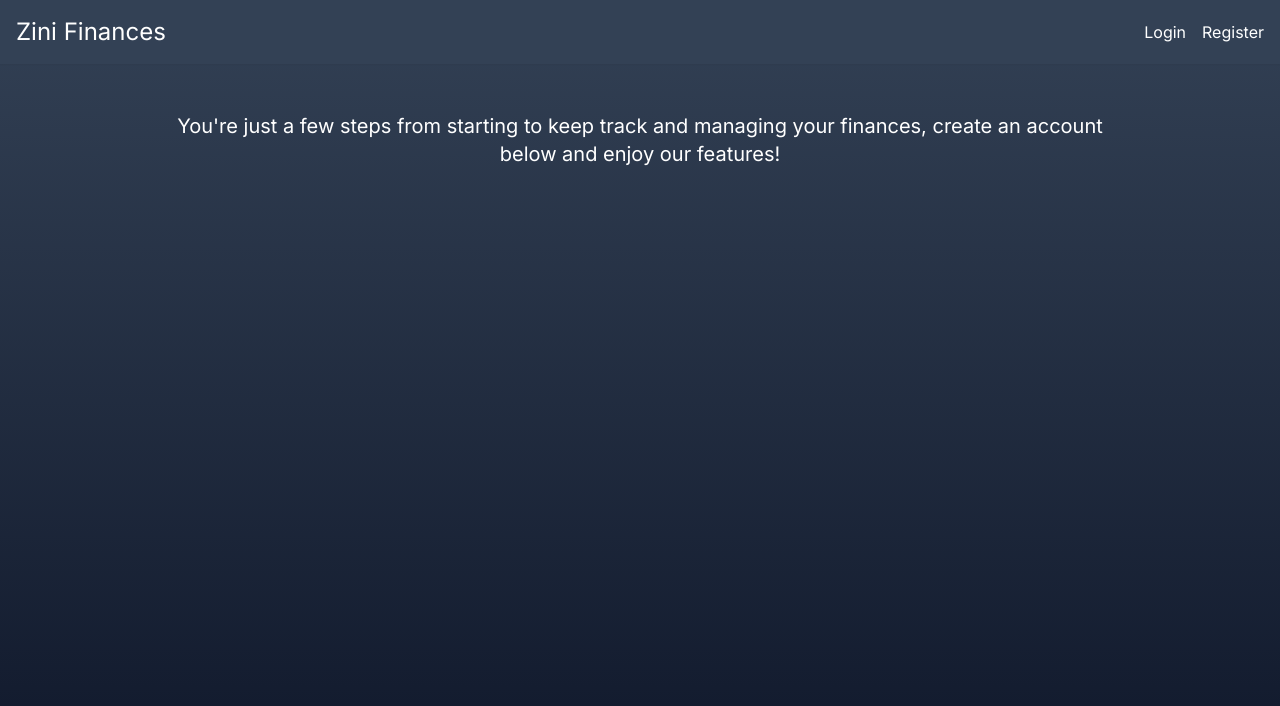
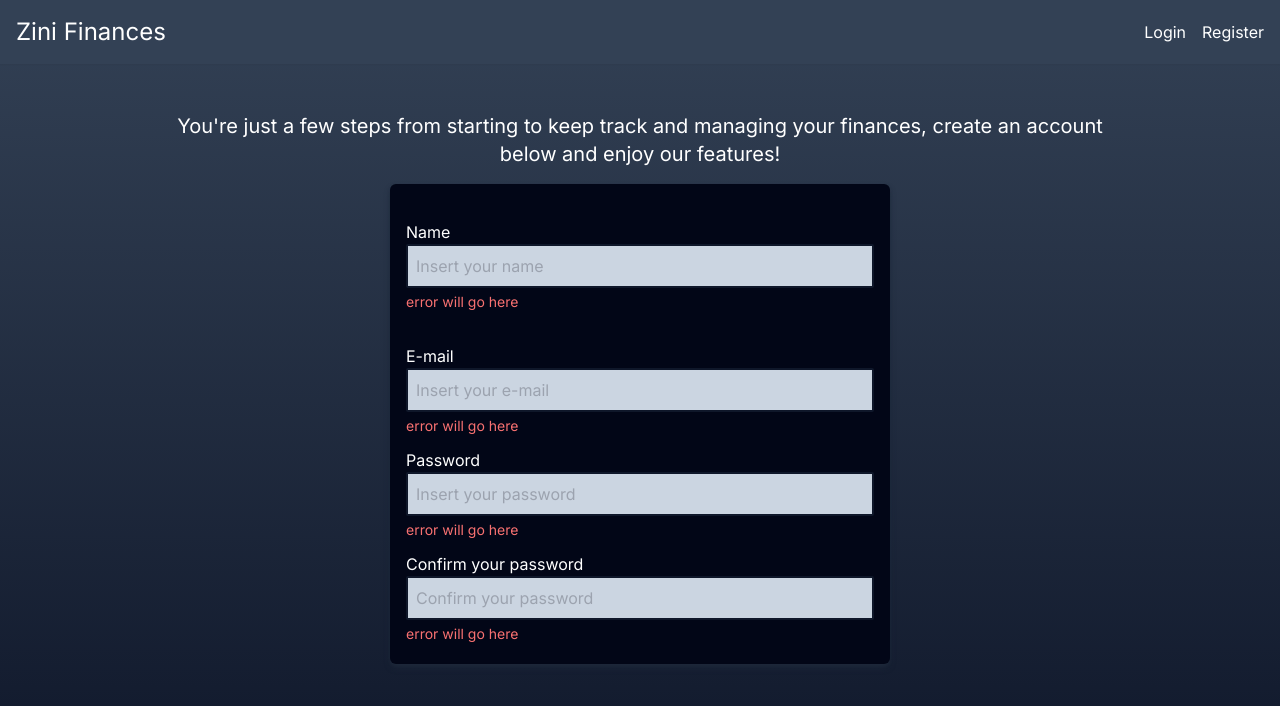
Before and after one commit to rafaelntom/finance_front, a Next.js app: page /register in a window 1280 px wide. Shown: the top 706 px of the page. Built offline with nearby package versions, Linux system fonts and the light colour scheme.

Commit message:
feat: nookies + register form

```diff
--- a/app/context/authContext.tsx
+++ b/app/context/authContext.tsx
@@ -1,6 +1,8 @@
-// authContext.ts
-import { createContext, useContext, ReactNode } from "react";
+import { ReactNode, createContext } from "react";
+import { toast } from "react-toastify";
 import { FormLoginData } from "../schemas/login.schema";
+import axiosApi from "../service/api";
+import { setCookie } from "nookies";
 
 interface AuthContextProps {
   login: (data: FormLoginData) => void;
@@ -10,8 +12,24 @@ interface AuthContextProps {
 const AuthContext = createContext<AuthContextProps | undefined>(undefined);
 
 const AuthProvider = ({ children }: { children: ReactNode }) => {
-  const login = (data: FormLoginData) => {
-    console.log("Logging in...", data);
+  const login = async (data: FormLoginData) => {
+    axiosApi
+      .post("/users/signin", data)
+      .then((res) => {
+        setCookie(null, "zini_finances", res.data.access_token, {
+          maxAge: 60 * 30,
+          path: "/",
+        });
+        console.log(res.data);
+      })
+      .catch((err) => {
+        console.error(err);
+        if (err.response.data.message) {
+          return toast.error(`${err.response.data.message}`);
+        }
+
+        return toast.error("Something went wrong, try again later");
+      });
   };
 
   const logout = () => {
--- a/app/layout.tsx
+++ b/app/layout.tsx
@@ -2,6 +2,8 @@ import type { Metadata } from "next";
 import { Inter } from "next/font/google";
 import "./globals.css";
 import { Providers } from "./providers/provider";
+import { ToastContainer, toast } from "react-toastify";
+import "react-toastify/dist/ReactToastify.css";
 
 const inter = Inter({ subsets: ["latin"] });
 
@@ -18,6 +20,7 @@ export default function RootLayout({
   return (
     <html lang="en">
       <body className={`${inter.className} mx-auto text-white`}>
+        <ToastContainer />
         <Providers>{children}</Providers>
       </body>
     </html>
--- a/app/login/page.tsx
+++ /dev/null
@@ -1,5 +0,0 @@
-import React from "react";
-
-export default function Login() {
-  return <div></div>;
-}
--- a/app/page.tsx
+++ b/app/page.tsx
@@ -16,9 +16,10 @@ export default function Home() {
     formState: { errors },
   } = useForm<FormLoginData>({ resolver: zodResolver(LoginSchema) });
 
-  const { login, logout } = useContext(AuthContext)!;
+  const { login } = useContext(AuthContext)!;
 
-  const handleFormSubmit = (formData: FormLoginData) => {
+  const handleFormSubmit = async (formData: FormLoginData) => {
+    login(formData);
     console.log(formData);
   };
 
@@ -30,8 +31,9 @@ export default function Home() {
             <span className="italic text-zinimagenta font-bold tracking-wide">
               Zini
             </span>{" "}
-            <span className="  font-bold">Finances</span>
+            <span className="font-bold">Finances</span>
           </h1>
+
           <h2
             className={`text-center font-medium uppercase text-3xl tracking-widest`}
           >
@@ -72,7 +74,8 @@ export default function Home() {
             Login
           </button>
         </form>
-        <div className="remember-recover flex justify-between py-6 items-center">
+        {/* Remember me settings, EDIT THIS LATER ON THE PROJECT */}
+        <div className="remember-recover justify-between py-6 items-center hidden">
           <div className="left flex justify-center">
             <input type="checkbox" name="remeber-me" id="remeber-me" />
             <label htmlFor="remeber-me" className="pl-2">
@@ -86,7 +89,7 @@ export default function Home() {
             </Link>
           </div>
         </div>
-        <div className="flex justify-center ">
+        <div className="flex justify-center pt-4 pb-3">
           <span>
             Don't have an account?{" "}
             <Link href="/register" className="text-zinimagenta underline">
--- a/app/register/page.tsx
+++ b/app/register/page.tsx
@@ -1,7 +1,14 @@
+"use client";
 import React from "react";
 import PageHeader from "../components/header";
+import { useForm } from "react-hook-form";
 
 export default function Register() {
+  const {
+    register,
+    handleSubmit,
+    formState: { errors },
+  } = useForm();
   return (
     <>
       <div className="h-screen bg-gradient-to-b from-slate-700 to-slate-900">
@@ -11,7 +18,66 @@ export default function Register() {
           finances, create an account below and enjoy our features!
         </p>
 
-        <form></form>
+        <div className="form-container w-full bg-slate-950 p-4 rounded-md max-w-[500px] mx-auto shadow-slate-800 shadow-md">
+          <form className="flex flex-col gap-2">
+            <div className="flex flex-col my-5">
+              <label htmlFor="">Name</label>
+              <input
+                {...register("name")}
+                type="text"
+                name="name"
+                id="name"
+                placeholder="Insert your name"
+                className="p-2 rounded-sm bg-slate-300 text-black placeholder:slate-100 border-2 border-slate-900 outline-none focus:border-ziniblue focus:border-2"
+              />
+              <span className="text-sm text-red-400 py-1">
+                {`error will go here`}
+              </span>
+            </div>
+            <div className="flex flex-col">
+              <label htmlFor="">E-mail</label>
+              <input
+                {...register("email")}
+                type="email"
+                name="email"
+                id="email"
+                placeholder="Insert your e-mail"
+                className="p-2 rounded-sm bg-slate-300 text-black placeholder:slate-100 border-2 border-slate-900 outline-none focus:border-ziniblue focus:border-2"
+              />
+              <span className="text-sm text-red-400 py-1">
+                {`error will go here`}
+              </span>
+            </div>
+            <div className="flex flex-col">
+              <label htmlFor="">Password</label>
+              <input
+                {...register("password")}
+                type="password"
+                name="password"
+                id="password"
+                placeholder="Insert your password"
+                className="p-2 rounded-sm bg-slate-300 text-black placeholder:slate-100 border-2 border-slate-900 outline-none focus:border-ziniblue focus:border-2"
+              />
+              <span className="text-sm text-red-400 py-1">
+                {`error will go here`}
+              </span>
+            </div>
+            <div className="flex flex-col">
+              <label htmlFor="">Confirm your password</label>
+              <input
+                {...register("confirmPassword")}
+                type="confirmPassword"
+                name="confirmPassword"
+                id="confirmPassword"
+                placeholder="Confirm your password"
+                className="p-2 rounded-sm bg-slate-300 text-black placeholder:slate-100 border-2 border-slate-900 outline-none focus:border-ziniblue focus:border-2"
+              />
+              <span className="text-sm text-red-400 py-1">
+                {`error will go here`}
+              </span>
+            </div>
+          </form>
+        </div>
       </div>
     </>
   );
--- a/app/service/api.ts
+++ b/app/service/api.ts
@@ -1,7 +1,7 @@
 import axios from "axios";
 
 const axiosApi = axios.create({
-  baseURL: "http://localhost:3000/",
+  baseURL: "http://localhost:5000/",
   timeout: 5000,
 });
 
--- a/package.json
+++ b/package.json
@@ -12,10 +12,12 @@
     "@hookform/resolvers": "^3.3.2",
     "axios": "^1.6.2",
     "next": "14.0.3",
+    "nookies": "^2.5.2",
     "react": "^18",
     "react-dom": "^18",
     "react-hook-form": "^7.48.2",
     "react-icons": "^4.12.0",
+    "react-toastify": "^9.1.3",
     "zod": "^3.22.4"
   },
   "devDependencies": {
```
Also changed, not shown: 1 other file (tests, documents, lock files or other folders).
